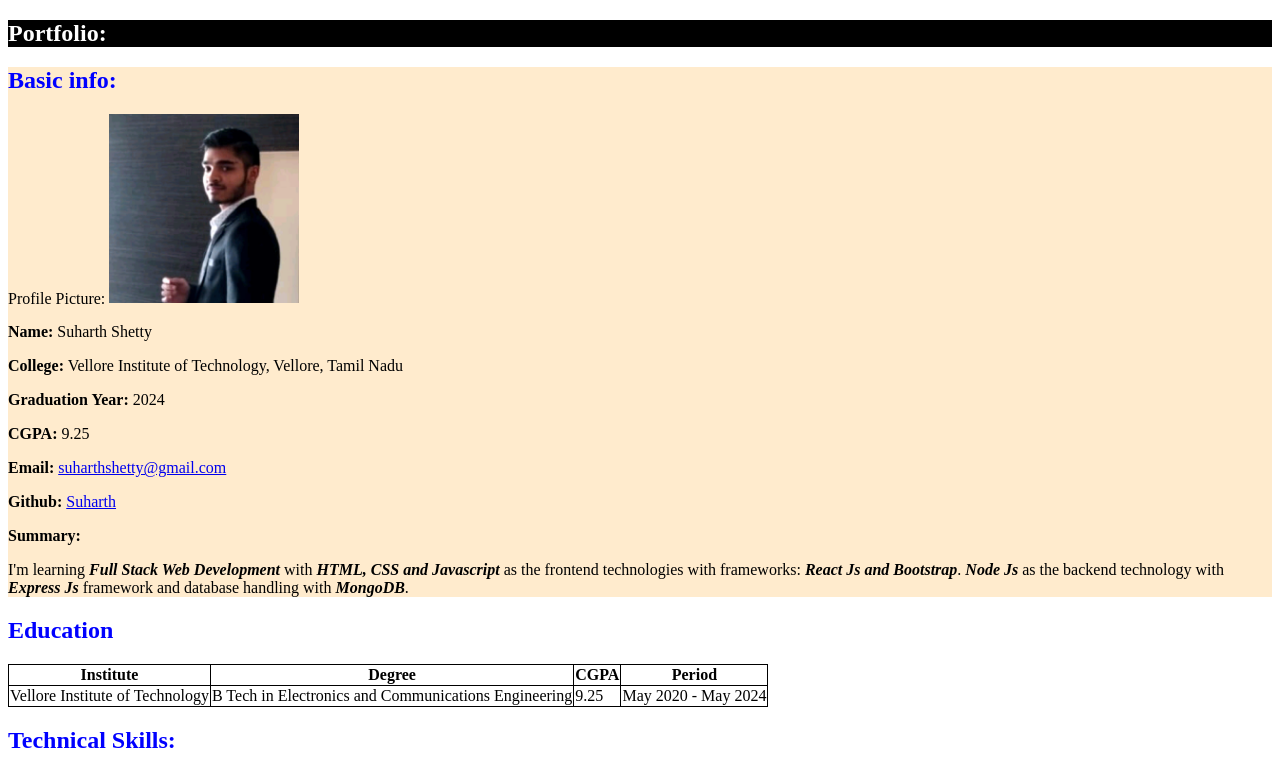
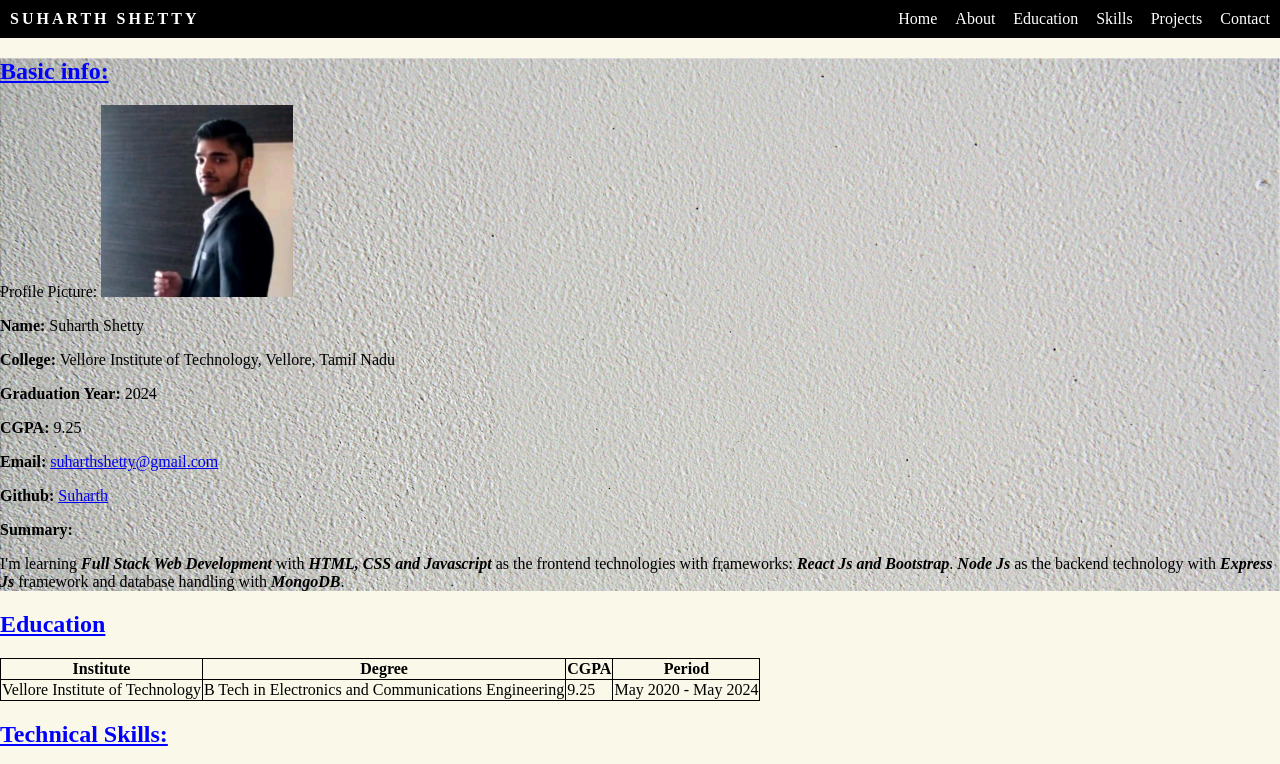
Before and after one commit to Suharth/portfolio, a plain HTML site: page index.html in a window 1280 px wide. Shown: the top 764 px of the page. Drawn offline with Linux system fonts and the light colour scheme.

Commit message:
designed header

```diff
--- a/index.html
+++ b/index.html
@@ -8,8 +8,18 @@
     <link rel="stylesheet" href="style.css">
 </head>
 <body>
-    <nav><h1>Portfolio:</h2></nav>
-    <section class="header">
+    <div class="header">
+        <div class="header-name">Suharth Shetty</div>
+        <div class="header-links">
+            <div>Home</div>
+            <div>About</div>
+            <div>Education</div>
+            <div>Skills</div>
+            <div>Projects</div>
+            <div>Contact</div>
+        </div>
+    </div>
+    <section class="section-1">
     <h2>Basic info:</h3>
     <p>Profile Picture: <img src="img/profile.jpeg" ></p>
     <p><strong>Name:</strong> Suharth Shetty</p>
@@ -28,7 +38,7 @@
             <tr><td>Vellore Institute of Technology</td><td>B Tech in Electronics and Communications Engineering</td><td>9.25</td><td>May 2020 - May 2024</td></tr>
         </table>
     </section>
-    <section>
+    <section id="skills">
     <h2>Technical Skills:</h3>
     <ul>
         <li><strong>Programming languages:</strong><ol>
--- a/style.css
+++ b/style.css
@@ -8,15 +8,53 @@ table, th, td {
     border-collapse: collapse;
   }
 
-nav{
+.header{
     background-color: black;
     color: white;
+    margin: 0%;
+    display: flex;
+    justify-content: space-between;
+    padding: 10px;
+}
+
+.header-name{
+    text-transform: uppercase;
+    font-weight: 900;
+    font-size: medium;
+    letter-spacing: 3px;
+    color: white;
+}
+
+.header-links{
+    display: flex;
+    gap: 18px;
 }
 
 h2{
     color: blue;
+    text-decoration: underline;
 }
 
-.header{
-    background-color:blanchedalmond;
+.section-1{
+    background-image: url(img/pexels-sasha-martynov-1260727.jpg);
+    background-size: cover;
 }
+
+body{
+    padding:0;
+    margin:0;
+    box-sizing :border-box;
+    background: #FAF8E8;
+}
+
+#skills ul li{
+    color: #0000FF;
+}
+
+#skills ol li{
+    color: #FF0000;
+}
+
+a:hover{
+    color: #fff;
+}
```
Also changed, not shown: img/pexels-sasha-martynov-1260727.jpg (added).
